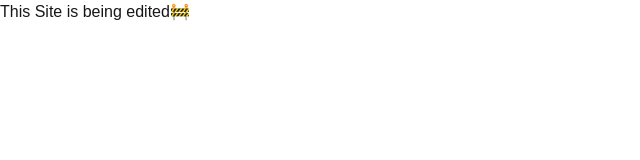
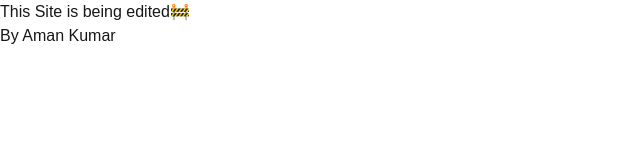
Before and after one commit to amank736836/Docker, a Next.js app in the folder client/: page / in a window 1280 px wide. Shown: the top 160 px of the page, without its empty margins (0-640 px from the left). Built offline with nearby package versions, Linux system fonts and the light colour scheme.

Commit message:
update: add author attribution to homepage message

```diff
--- a/client/src/app/page.tsx
+++ b/client/src/app/page.tsx
@@ -1,4 +1,3 @@
-
 export default function Home() {
   return (
     <div className="grid grid-rows-[20px_1fr_20px] items-center justify-items-center min-h-screen p-8 pb-20 gap-16 sm:p-20 font-[family-name:var(--font-geist-sans)]">
@@ -7,6 +6,9 @@ export default function Home() {
           This Site is being edited
           <span className="text-3xl text-[#0070f3]">🚧</span>
         </h1>
+        <h2>
+          By <span className="text-[#0070f3]">Aman Kumar</span>
+        </h2>
       </main>
     </div>
   );
```
